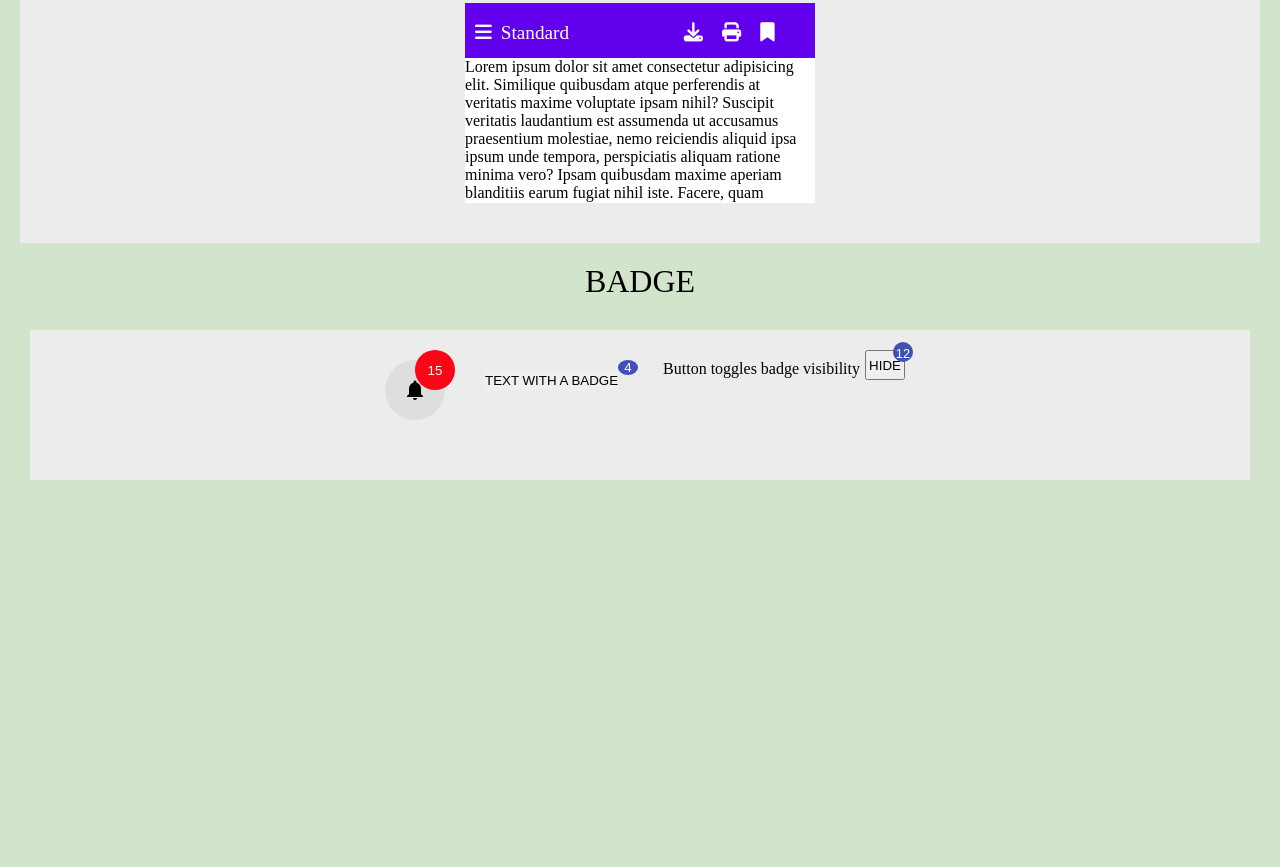
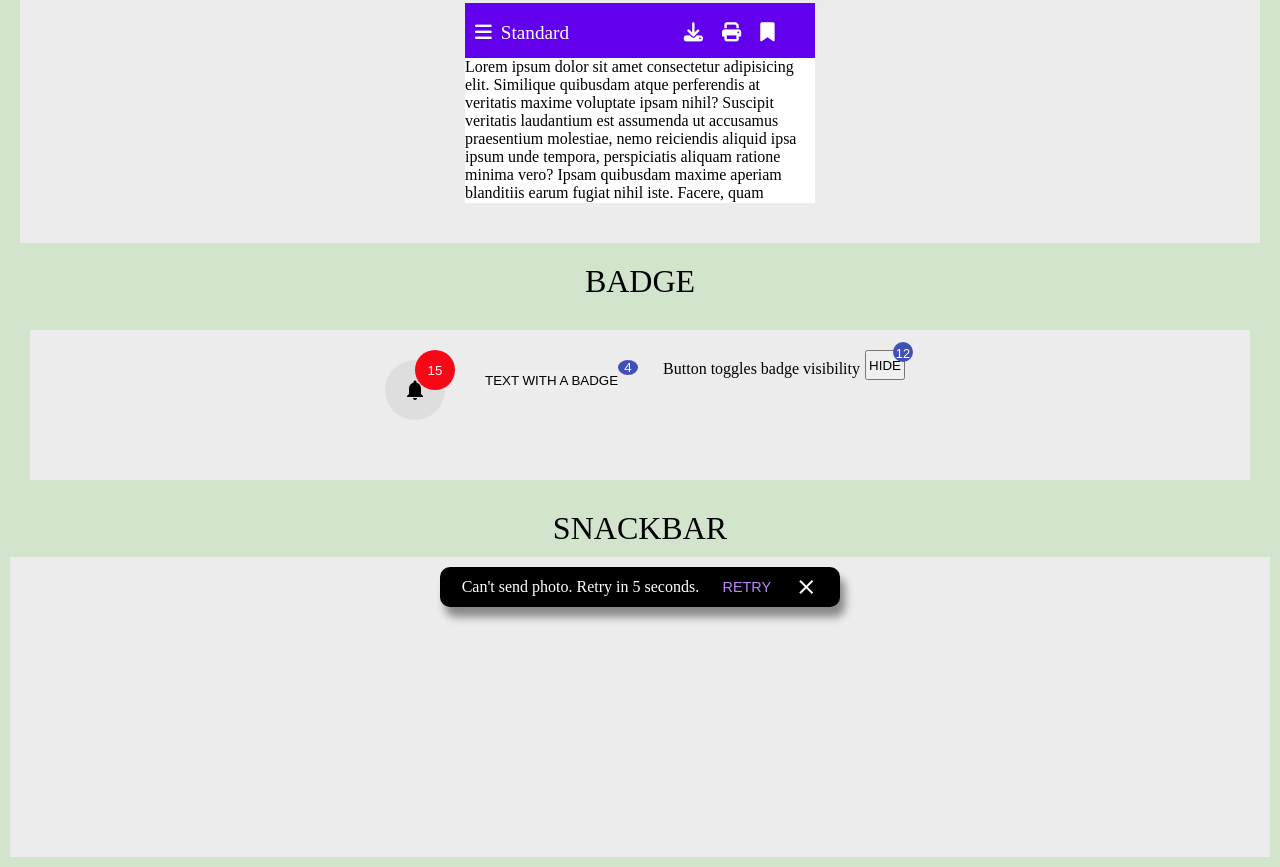
Before and after one commit to GarvG/week_2_assignment, a plain HTML site: page index.html in a window 1280 px wide. Shown: the part 1115-1982 px from the top of the page. Before the commit the page ends 1625 px from the top, so only its background shows below. Drawn offline with Linux system fonts and the light colour scheme.

Commit message:
update: Snackbar

```diff
--- a/index.html
+++ b/index.html
@@ -10,8 +10,7 @@
     <link href="https://fonts.googleapis.com/css2?family=Open+Sans:ital,wght@1,300&family=Raleway:wght@300&display=swap"
         rel="stylesheet">
     <script src="https://kit.fontawesome.com/c06bdd274b.js" crossorigin="anonymous"></script>
-    <link href="https://fonts.googleapis.com/icon?family=Material+Icons"
-      rel="stylesheet">
+    <link href="https://fonts.googleapis.com/icon?family=Material+Icons" rel="stylesheet">
 
 
 </head>
@@ -69,24 +68,20 @@
 
         <div class="chips">
             Apple
-            <span class="close-btn"
-                onClick="this.parentElement.style.display='none'">&times;</span>
+            <span class="close-btn" onClick="this.parentElement.style.display='none'">&times;</span>
         </div>
 
         <div class="chips">
             Mango
-            <span class="close-btn"
-                onClick="this.parentElement.style.display='none'">&times;</span>
+            <span class="close-btn" onClick="this.parentElement.style.display='none'">&times;</span>
         </div>
         <div class="chips">
             Watermelon
-            <span class="close-btn"
-                onClick="this.parentElement.style.display='none'">&times;</span>
+            <span class="close-btn" onClick="this.parentElement.style.display='none'">&times;</span>
         </div>
         <div class="chips">
             Kiwi
-            <span class="close-btn"
-                onClick="this.parentElement.style.display='none'">&times;</span>
+            <span class="close-btn" onClick="this.parentElement.style.display='none'">&times;</span>
         </div>
 
 
@@ -108,7 +103,7 @@
             <small>garvgarg860@gmail.com</small>
 
             <div class="drawer-content">
-            <span class="material-icons icons-drawer" >
+                <span class="material-icons icons-drawer">
                     inbox
                 </span>
                 <span class="icons-title"> Inbox</span>
@@ -168,7 +163,14 @@
                 </span>
             </div>
 
-           Lorem ipsum dolor sit amet consectetur adipisicing elit. Similique quibusdam atque perferendis at veritatis maxime voluptate ipsam nihil? Suscipit veritatis laudantium est assumenda ut accusamus praesentium molestiae, nemo reiciendis aliquid ipsa ipsum unde tempora, perspiciatis aliquam ratione minima vero? Ipsam quibusdam maxime aperiam blanditiis earum fugiat nihil iste. Facere, quam voluptatum. Doloremque asperiores magni id fugiat dignissimos, adipisci distinctio labore laudantium libero minima, enim voluptates temporibus quasi at in sit fugit eaque voluptatibus atque! Facere ipsum eius repellat, officia quaerat vitae ab adipisci dolorem, praesentium odit perferendis autem suscipit non nemo, natus cupiditate accusantium. Consequuntur modi quisquam eius labore recusandae!
+            Lorem ipsum dolor sit amet consectetur adipisicing elit. Similique quibusdam atque perferendis at veritatis
+            maxime voluptate ipsam nihil? Suscipit veritatis laudantium est assumenda ut accusamus praesentium
+            molestiae, nemo reiciendis aliquid ipsa ipsum unde tempora, perspiciatis aliquam ratione minima vero? Ipsam
+            quibusdam maxime aperiam blanditiis earum fugiat nihil iste. Facere, quam voluptatum. Doloremque asperiores
+            magni id fugiat dignissimos, adipisci distinctio labore laudantium libero minima, enim voluptates temporibus
+            quasi at in sit fugit eaque voluptatibus atque! Facere ipsum eius repellat, officia quaerat vitae ab
+            adipisci dolorem, praesentium odit perferendis autem suscipit non nemo, natus cupiditate accusantium.
+            Consequuntur modi quisquam eius labore recusandae!
 
         </div>
 
@@ -204,6 +206,25 @@
 
     </div>
 
+    <h2>SNACKBAR</h2>
+    <div class="snackbar-container">
+
+        <div class="snackbar">
+
+            <p> Can't send photo. Retry in 5 seconds.</p>
+            <span> <button class="snackbar-button">
+                RETRY
+            </button>
+            </span>
+            <span class="material-icons snackbar-icons">
+                close
+                </span>
+
+        </div>
+
+
+
+    </div>
 
 
 
--- a/styles.css
+++ b/styles.css
@@ -414,3 +414,55 @@ BADGE
     cursor: pointer;
 
 }
+
+/*
+SNACKBAR
+*/
+
+.snackbar-container
+{
+    width: auto;
+    height: 300px;
+    background-color: var(--containercolor);
+    margin: 10px;
+    display: flex;
+    justify-content: center;
+    padding: 10px;
+
+}
+.snackbar
+{
+    height: 40px;
+    width: 400px;
+    background-color: black;
+    color: white;
+    display: flex;
+    justify-content: space-around;
+    align-items: center;
+    padding: 10px;
+    border-radius: 10px;
+    box-shadow: 5px 10px 8px #888888;
+}
+.snackbar-button
+{
+    border: none;
+    font-size: 0.9rem;
+    outline: none;
+    color: #bb86fc;
+    background-color: black;
+
+}
+.snackbar-button:active
+{
+    cursor: pointer;
+    /* transform: scale(1.03); */
+    /* background-color: #6200ee; */
+    color: #6200ee;
+}
+
+.snackbar-icons:hover
+{
+    background-color: #EAEAEA;
+    border-radius: 50%;
+    color: black;
+}
```
Lines whose indentation alone changed are shown as unchanged.
